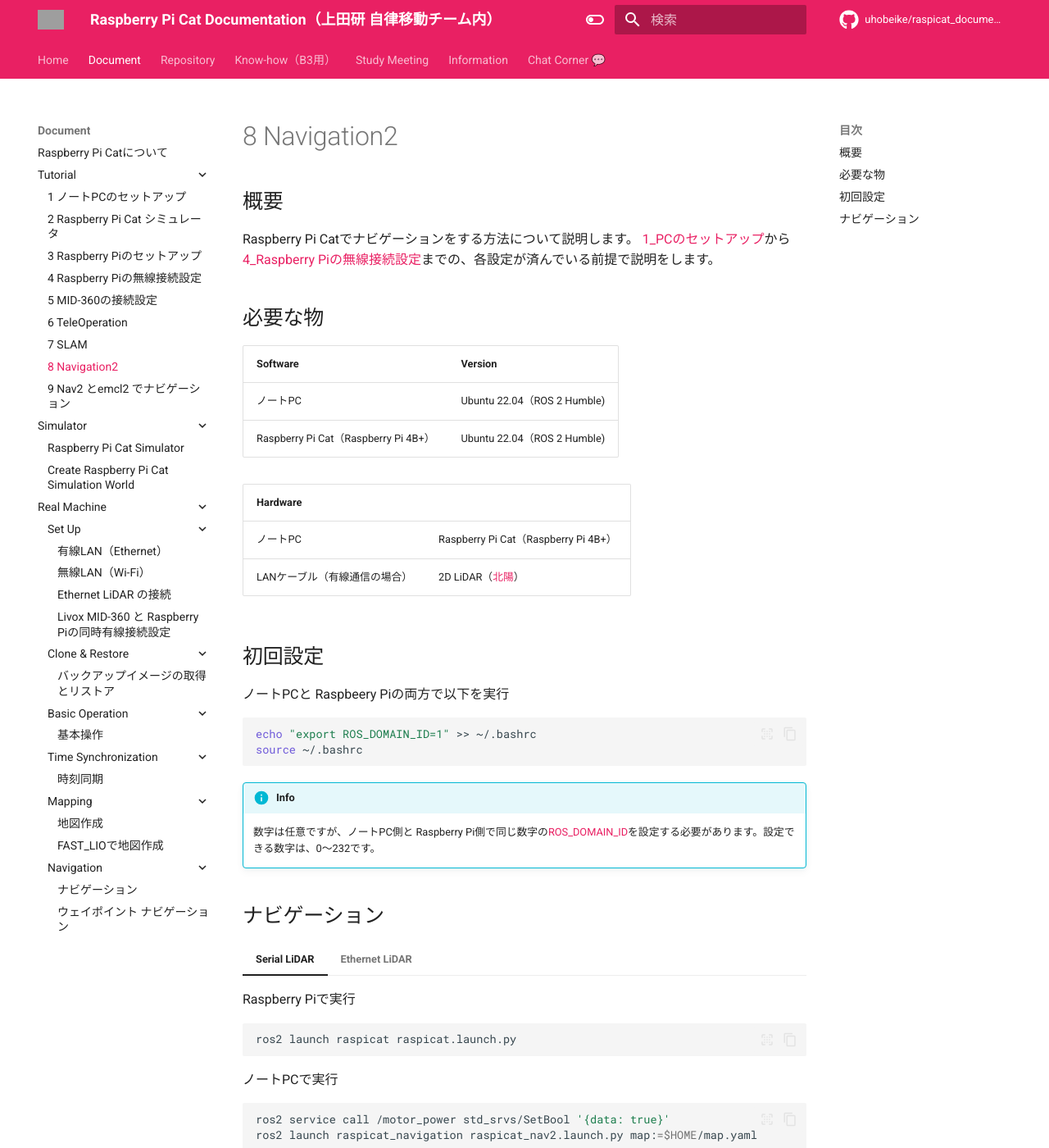
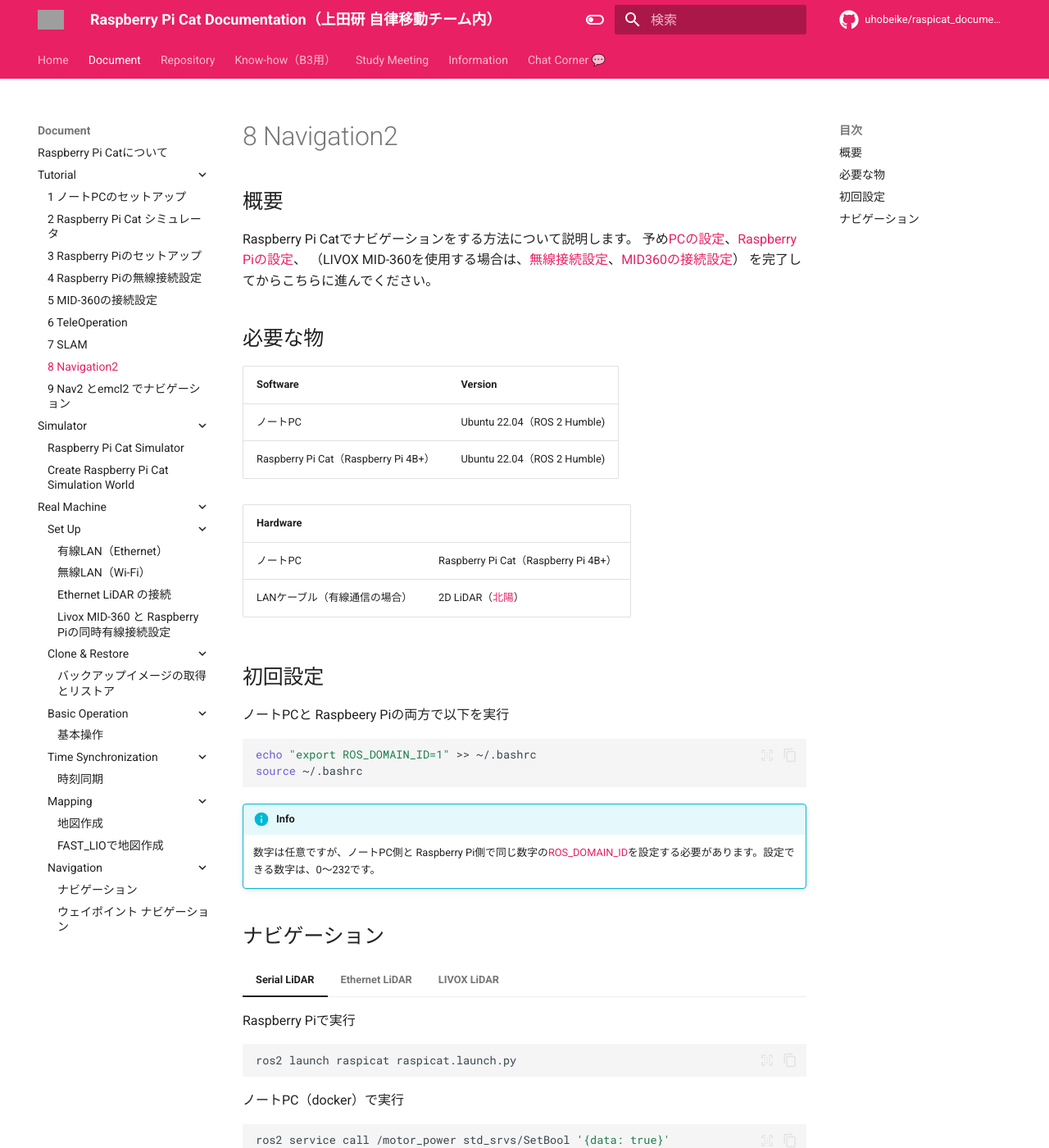
Before and after one commit to CIT-Autonomous-Robot-Lab/raspicat_documentation, an MkDocs documentation site: the page built from docs/document/tutorial/8_nav.md, in a window 1280 px wide and 1400 px high. Shown: the whole window at 82% size. Built offline with MkDocs 1.6.1 and Material for MkDocs 9.7.7, drawn with Linux system fonts in a browser that asks for light colours; comment, search, counter and statistics services are not loaded; grey boxes are pictures that could not be loaded.

Commit message:
add: チュートリアル8にLIVOX版を追加

````diff
--- a/docs/document/tutorial/8_nav.md
+++ b/docs/document/tutorial/8_nav.md
@@ -1,6 +1,8 @@
 ## 概要
 Raspberry Pi Catでナビゲーションをする方法について説明します。
-[1\_PCのセットアップ](../1_laptopsetup)から[4\_Raspberry Piの無線接続設定](../4_wireless)までの、各設定が済んでいる前提で説明をします。
+予め[PCの設定](../1_laptopsetup)、[Raspberry Piの設定](../3_raspisetup)、
+（LIVOX MID-360を使用する場合は、[無線接続設定](../4_wireless)、[MID360の接続設定](../5_livox)）
+を完了してからこちらに進んでください。
 
 ## 必要な物
 | Software         | Version                                      |
@@ -32,7 +34,7 @@
     ros2 launch raspicat raspicat.launch.py
     ```
 
-    ノートPCで実行
+    ノートPC（docker）で実行
     ``` bash
     ros2 service call /motor_power std_srvs/SetBool '{data: true}'
     ros2 launch raspicat_navigation raspicat_nav2.launch.py map:=$HOME/map.yaml
@@ -44,8 +46,25 @@
     ros2 launch raspicat raspicat.launch.py urg:=ethernet
     ```
 
-    ノートPCで実行
+    ノートPC（docker）で実行
     ``` bash
     ros2 service call /motor_power std_srvs/SetBool '{data: true}'
     ros2 launch raspicat_navigation raspicat_nav2.launch.py map:=$HOME/map.yaml
     ```
+
+=== "LIVOX LiDAR"
+    Raspberry Piで実行
+    ``` bash
+    ros2 launch raspicat raspicat.launch.py
+    ```
+
+    ノートPCで実行
+    ``` bash
+    ros2 service call /motor_power std_srvs/SetBool '{data: true}'
+    ros2 launch livox_ros_driver2 msg_MID360_launch.py
+    ros2 launch pointcloud_to_laserscan mid360_pointcloud2_to_laserscan.launch.py
+    ```
+    ノートPC（docker）で実行
+    ```bash
+    ros2 launch raspicat_navigation raspicat_nav2.launch.py map:=$HOME/map.yaml
+    ```
````
